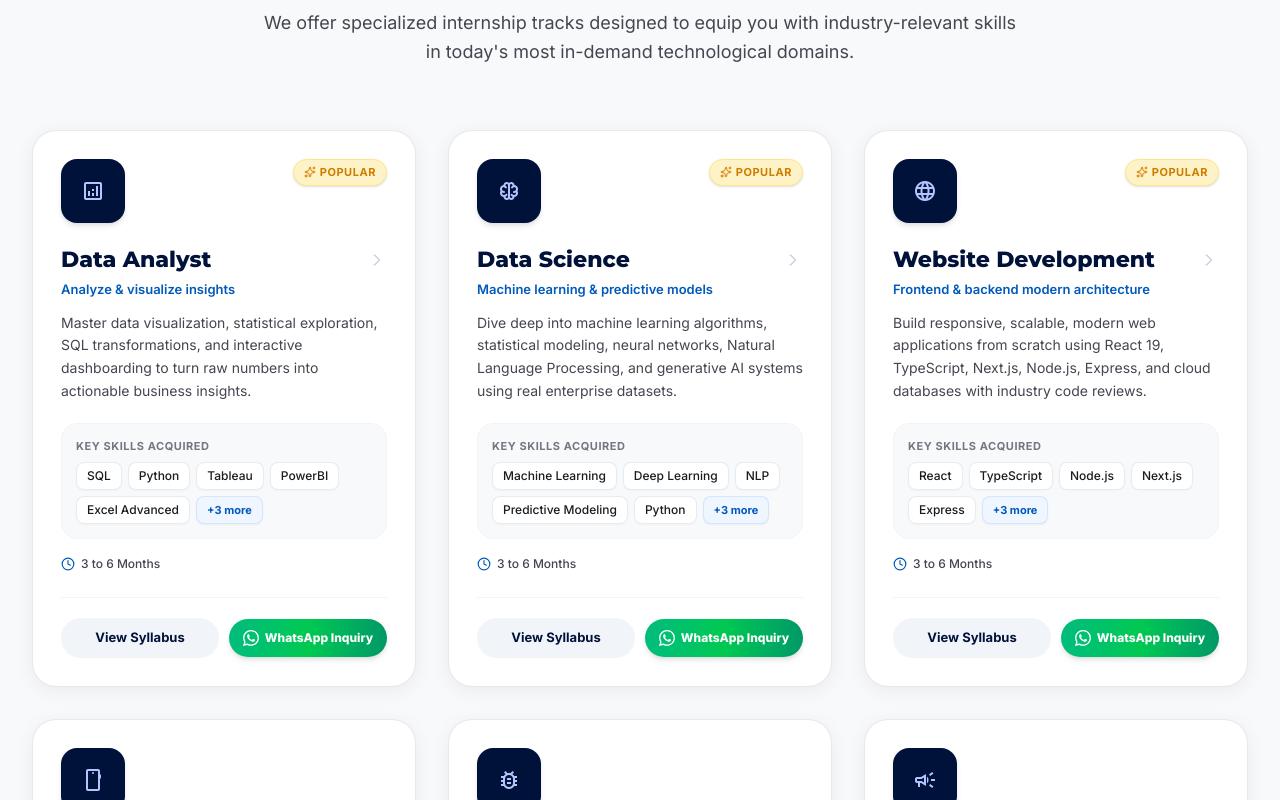
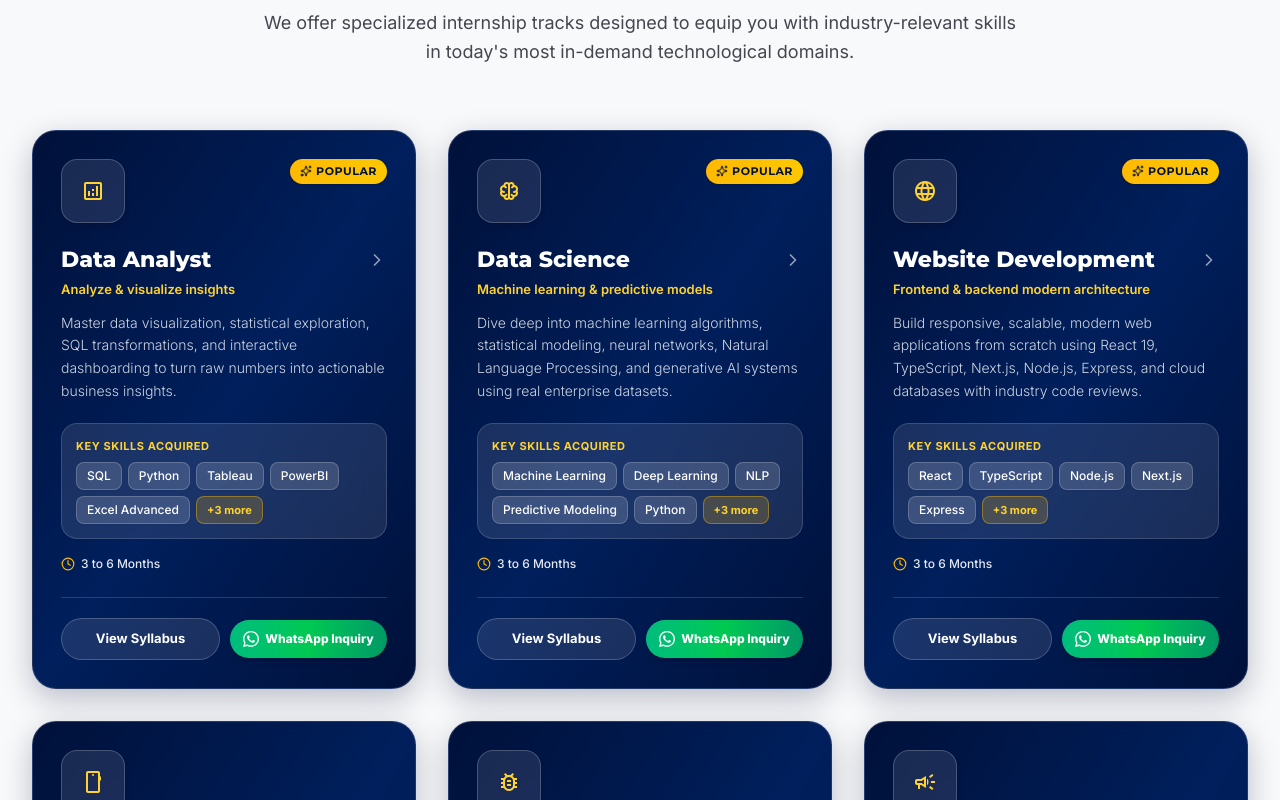
Before and after one commit to AKSHAD2004/ITPL, a React (Vite) app: page / in a window 1280 px wide. Shown: the part 1220-2020 px from the top of the page. Built offline with nearby package versions, Linux system fonts and the light colour scheme.

Commit message:
Update program track cards background color to deep navy matching the hero section

```diff
--- a/src/components/TracksGrid.tsx
+++ b/src/components/TracksGrid.tsx
@@ -45,21 +45,21 @@ export const TracksGrid: React.FC<TracksGridProps> = ({
             return (
               <div
                 key={track.id}
-                className="w-full group bg-white rounded-3xl p-6 sm:p-7 shadow-[0_4px_20px_rgba(0,17,58,0.06)] hover:shadow-[0_16px_40px_rgba(0,17,58,0.12)] border border-[#c5c6d2]/40 hover:border-[#0059bb]/40 transition-all duration-300 flex flex-col justify-between"
+                className="w-full group bg-gradient-to-br from-[#00113a] via-[#001f5c] to-[#00113a] rounded-3xl p-6 sm:p-7 shadow-[0_10px_30px_rgba(0,17,58,0.25)] hover:shadow-[0_20px_45px_rgba(0,17,58,0.45)] border border-white/15 hover:border-amber-400/50 transition-all duration-300 flex flex-col justify-between text-white"
               >
                 <div>
-                  {/* Card Top: Icon, Popular Badge, and Openings */}
+                  {/* Card Top: Icon & Popular Badge */}
                   <div className="flex items-start justify-between gap-3 mb-5">
-                    <div className="w-14 h-14 sm:w-16 sm:h-16 rounded-2xl bg-[#00113a] text-white flex items-center justify-center shrink-0 shadow-md group-hover:scale-110 group-hover:bg-[#0059bb] transition-all duration-300">
-                      <span className="material-symbols-outlined text-[28px] sm:text-[32px] text-[#b3c5ff]">
+                    <div className="w-14 h-14 sm:w-16 sm:h-16 rounded-2xl bg-white/10 text-amber-300 border border-white/20 flex items-center justify-center shrink-0 shadow-md group-hover:scale-110 group-hover:bg-amber-400 group-hover:text-[#00113a] transition-all duration-300 backdrop-blur-md">
+                      <span className="material-symbols-outlined text-[28px] sm:text-[32px]">
                         {track.icon}
                       </span>
                     </div>
 
                     <div className="flex flex-col items-end gap-1.5">
                       {track.popular && (
-                        <span className="px-2.5 py-1 rounded-full text-[11px] font-bold uppercase tracking-wider bg-amber-100 text-[#d07c00] border border-amber-200 shadow-sm flex items-center gap-1">
-                          <Sparkles className="w-3 h-3" />
+                        <span className="px-2.5 py-1 rounded-full text-[11px] font-bold uppercase tracking-wider bg-gradient-to-r from-amber-400 to-yellow-400 text-[#00113a] shadow-sm flex items-center gap-1 font-heading">
+                          <Sparkles className="w-3 h-3 text-[#00113a]" />
                           Popular
                         </span>
                       )}
@@ -69,31 +69,31 @@ export const TracksGrid: React.FC<TracksGridProps> = ({
                   {/* Track Title & Tagline */}
                   <h3
                     onClick={() => onSelectTrack(track)}
-                    className="font-heading font-extrabold text-[20px] sm:text-[22px] text-[#00113a] group-hover:text-[#0059bb] transition-colors cursor-pointer flex items-center justify-between"
+                    className="font-heading font-extrabold text-[20px] sm:text-[22px] text-white group-hover:text-amber-300 transition-colors cursor-pointer flex items-center justify-between"
                   >
                     <span>{track.title}</span>
-                    <ChevronRight className="w-5 h-5 text-slate-300 group-hover:text-[#0059bb] group-hover:translate-x-1 transition-all" />
+                    <ChevronRight className="w-5 h-5 text-slate-400 group-hover:text-amber-300 group-hover:translate-x-1 transition-all" />
                   </h3>
 
-                  <p className="text-[13px] font-semibold text-[#0059bb] mt-1">
+                  <p className="text-[13px] font-semibold text-amber-300 mt-1">
                     {track.tagline}
                   </p>
 
-                  <p className="text-[13px] sm:text-[14px] text-[#444650] mt-3 leading-relaxed">
+                  <p className="text-[13px] sm:text-[14px] text-slate-200/90 mt-3 leading-relaxed font-light">
                     {track.description}
                   </p>
 
                   {/* Skills You'll Learn Box */}
-                  <div className="mt-5 p-3.5 rounded-2xl bg-[#f8f9fa] border border-slate-100 space-y-2">
+                  <div className="mt-5 p-3.5 rounded-2xl bg-white/10 border border-white/15 backdrop-blur-md space-y-2">
                     <div className="flex items-center justify-between">
-                      <span className="text-[11px] font-bold text-[#757682] uppercase tracking-wider block">
+                      <span className="text-[11px] font-bold text-amber-300 uppercase tracking-wider block">
                         Key Skills Acquired
                       </span>
                       {expandedSkills[track.id] && (
                         <button
                           type="button"
                           onClick={() => onSelectTrack(track)}
-                          className="text-[11px] font-bold text-[#0059bb] hover:underline cursor-pointer"
+                          className="text-[11px] font-bold text-amber-300 hover:underline cursor-pointer"
                         >
                           View All Sections &rarr;
                         </button>
@@ -103,7 +103,7 @@ export const TracksGrid: React.FC<TracksGridProps> = ({
                       {(expandedSkills[track.id] ? track.skills : track.skills.slice(0, 5)).map((skill, sIdx) => (
                         <span
                           key={sIdx}
-                          className="px-2.5 py-1 rounded-lg text-[12px] font-medium bg-white text-[#191c1d] border border-slate-200/80 shadow-[0_1px_2px_rgba(0,0,0,0.03)] animate-in fade-in duration-200"
+                          className="px-2.5 py-1 rounded-lg text-[12px] font-medium bg-white/15 text-white border border-white/20 shadow-xs animate-in fade-in duration-200"
                         >
                           {skill}
                         </span>
@@ -115,7 +115,7 @@ export const TracksGrid: React.FC<TracksGridProps> = ({
                             e.stopPropagation();
                             toggleExpandSkills(track.id);
                           }}
-                          className="px-2.5 py-1 rounded-lg text-[11px] font-bold text-[#0059bb] bg-blue-50 hover:bg-blue-100 border border-blue-200/60 shadow-xs transition-all active:scale-95 cursor-pointer"
+                          className="px-2.5 py-1 rounded-lg text-[11px] font-bold text-amber-300 bg-amber-400/20 hover:bg-amber-400/30 border border-amber-400/40 shadow-xs transition-all active:scale-95 cursor-pointer"
                           title="Click to reveal all skills"
                         >
                           +{track.skills.length - 5} more
@@ -128,7 +128,7 @@ export const TracksGrid: React.FC<TracksGridProps> = ({
                             e.stopPropagation();
                             toggleExpandSkills(track.id);
                           }}
-                          className="px-2 py-1 rounded-lg text-[11px] font-bold text-slate-600 bg-slate-100 hover:bg-slate-200 border border-slate-200 transition-all active:scale-95 cursor-pointer"
+                          className="px-2 py-1 rounded-lg text-[11px] font-bold text-slate-300 bg-white/10 hover:bg-white/20 border border-white/20 transition-all active:scale-95 cursor-pointer"
                         >
                           Show less
                         </button>
@@ -137,17 +137,17 @@ export const TracksGrid: React.FC<TracksGridProps> = ({
                   </div>
 
                   {/* Quick Metadata: Duration */}
-                  <div className="flex items-center gap-1.5 mt-4 text-[12px] text-[#444650] font-medium">
-                    <Clock className="w-3.5 h-3.5 text-[#0059bb]" />
+                  <div className="flex items-center gap-1.5 mt-4 text-[12px] text-slate-200 font-medium">
+                    <Clock className="w-3.5 h-3.5 text-amber-400" />
                     <span>{track.duration}</span>
                   </div>
                 </div>
 
                 {/* Card Bottom Actions */}
-                <div className="mt-6 pt-5 border-t border-slate-100 flex items-center gap-2.5">
+                <div className="mt-6 pt-5 border-t border-white/15 flex items-center gap-2.5">
                   <button
                     onClick={() => onSelectTrack(track)}
-                    className="flex-1 py-2.5 px-3 rounded-full text-[13px] font-bold text-[#00113a] bg-slate-100 hover:bg-slate-200 transition-colors text-center cursor-pointer"
+                    className="flex-1 py-2.5 px-3 rounded-full text-[13px] font-bold text-white bg-white/10 hover:bg-white/20 border border-white/20 transition-colors text-center cursor-pointer backdrop-blur-sm"
                   >
                     View Syllabus
                   </button>
```
